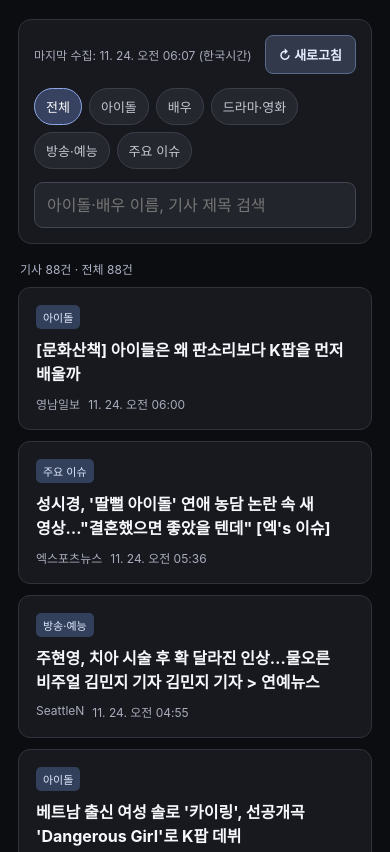
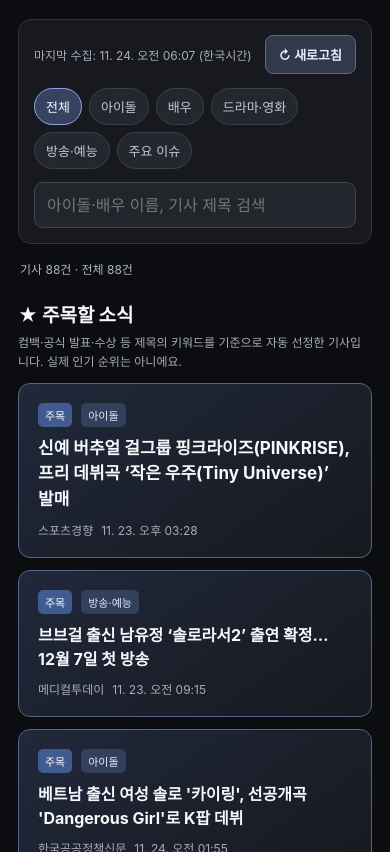
Before and after one commit to dolin0/77template, a plain HTML site: page news.html in a window 390 px wide. Shown: the part 248-1100 px from the top of the page. Drawn offline with Linux system fonts and the light colour scheme.

Commit message:
Add files via upload

```diff
--- a/news.html
+++ b/news.html
@@ -1,69 +1,52 @@
 <!DOCTYPE html>
 <html lang="ko">
 <head>
-  <meta charset="UTF-8">
-  <meta name="viewport" content="width=device-width, initial-scale=1">
-  <meta name="theme-color" content="#111318">
+<meta charset="UTF-8"><meta name="viewport" content="width=device-width, initial-scale=1"><meta name="theme-color" content="#111318">
 <title>오늘의 연예 뉴스 | 77 MAGAZINE STUDIO</title>
 <style>
 :root{color-scheme:dark;font-family:-apple-system,BlinkMacSystemFont,'Apple SD Gothic Neo','Malgun Gothic',sans-serif;--bg:#0c0d10;--panel:#17191f;--border:#30333b;--muted:#a9adbb;--blue:#b4c9ff}
 *{box-sizing:border-box}body{margin:0;background:var(--bg);color:#f7f8fb}button,input{font:inherit}button{cursor:pointer}a{color:inherit}
 header{padding:20px max(18px,calc((100vw - 1040px)/2));border-bottom:1px solid var(--border);display:flex;gap:12px;align-items:center;justify-content:space-between}
 .brand{font-weight:800;font-size:17px;letter-spacing:-.5px;text-decoration:none}.brand small{font-size:12px;color:var(--muted);font-weight:500;margin-left:8px}
-    .back{font-size:13px;color:#d3d8e9;text-decoration:none;padding:9px 12px;border:1px solid var(--border);border-radius:9px}
 main{max-width:1040px;margin:auto;padding:30px 18px 80px}.eyebrow{font-size:12px;color:var(--blue);font-weight:700;margin-bottom:8px}h1{margin:0;font-size:clamp(25px,5vw,36px);letter-spacing:-1px}p.subtitle{color:var(--muted);line-height:1.7;margin:9px 0 22px;font-size:14px}
 .toolbar{background:var(--panel);border:1px solid var(--border);border-radius:13px;padding:15px;margin-bottom:16px}.toolbar-top{display:flex;justify-content:space-between;align-items:center;gap:10px;flex-wrap:wrap}.updated{font-size:12px;color:var(--muted)}
 .refresh{background:#31394a;border:1px solid #586a8d;color:#e6edff;border-radius:8px;padding:9px 13px;font-size:13px;font-weight:700}
 .filters{display:flex;gap:7px;flex-wrap:wrap;margin-top:14px}.filter{background:#25272e;color:#c4c8d2;border:1px solid #3b3f4a;border-radius:30px;padding:8px 11px;font-size:13px}.filter.active{background:#36425f;border-color:#8ea7e7;color:white}
 .search{width:100%;margin-top:13px;padding:12px;background:#22252c;border:1px solid #424650;border-radius:9px;outline:none;color:white}.search:focus{border-color:#a3b9fb}
-    .count{color:#aeb5c8;font-size:12px;margin:16px 2px 10px}.news-list{display:grid;gap:11px}.article{background:var(--panel);border:1px solid var(--border);border-radius:12px;padding:17px}.row{display:flex;flex-wrap:wrap;align-items:center;gap:9px;margin-bottom:9px}.tag{font-size:11px;border-radius:5px;padding:4px 7px;background:#33405b;color:#e2eaff}.article h2{font-size:16px;line-height:1.5;font-weight:700;margin:0 0 9px;word-break:keep-all}.article h2 a{text-decoration:none}.article h2 a:hover{text-decoration:underline}.meta{font-size:12px;color:var(--muted);display:flex;gap:8px;flex-wrap:wrap}.empty{padding:45px 18px;text-align:center;border:1px dashed #454b59;border-radius:14px;color:#d8deeb;background:#161920;line-height:1.8}.empty strong{font-size:16px}.empty p{color:var(--muted);font-size:13px;margin:10px 0 0}.notice{font-size:12px;color:var(--muted);line-height:1.7;margin-top:22px}
-    [hidden]{display:none!important}@media(max-width:540px){header{padding:15px}.brand small{display:none}main{padding-top:24px}}
-
-    /* 공통 상단 메뉴: 기존 편집 기능과 독립적 */
-    .studio-nav{display:flex;align-items:center;gap:7px;flex-shrink:0}
-    .studio-nav a{display:inline-flex;align-items:center;justify-content:center;min-height:40px;padding:9px 13px;border:1px solid #424650;border-radius:9px;background:#25272e;color:#cbd0de;text-decoration:none;font-size:13px;font-weight:700;white-space:nowrap}
-    .studio-nav a[aria-current="page"]{background:#353c50;border-color:#859fe2;color:#fff}
-    .studio-nav a:focus-visible{outline:2px solid #b4c9ff;outline-offset:2px}
-    @media(max-width:600px){header{flex-wrap:wrap}.studio-nav{width:100%;display:grid;grid-template-columns:1fr 1fr}.studio-nav a{width:100%;min-height:42px}}
+.count{color:#aeb5c8;font-size:12px;margin:16px 2px 10px}.news-list{display:grid;gap:11px}.article{background:var(--panel);border:1px solid var(--border);border-radius:12px;padding:17px}.row{display:flex;flex-wrap:wrap;align-items:center;gap:9px;margin-bottom:9px}.tag{font-size:11px;border-radius:5px;padding:4px 7px;background:#33405b;color:#e2eaff}.article h2{font-size:16px;line-height:1.5;font-weight:700;margin:0 0 9px;word-break:keep-all}.article h2 a{text-decoration:none}.article h2 a:hover{text-decoration:underline}.meta{font-size:12px;color:var(--muted);display:flex;gap:8px;flex-wrap:wrap}.empty{padding:32px 18px;text-align:center;border:1px dashed #454b59;border-radius:14px;color:#d8deeb;background:#161920;line-height:1.8}.empty strong{font-size:16px}.empty p{color:var(--muted);font-size:13px;margin:10px 0 0}.notice{font-size:12px;color:var(--muted);line-height:1.7;margin-top:22px}
+.studio-nav{display:flex;align-items:center;gap:7px;flex-shrink:0}.studio-nav a{display:inline-flex;align-items:center;justify-content:center;min-height:40px;padding:9px 13px;border:1px solid #424650;border-radius:9px;background:#25272e;color:#cbd0de;text-decoration:none;font-size:13px;font-weight:700;white-space:nowrap}.studio-nav a[aria-current="page"]{background:#353c50;border-color:#859fe2;color:#fff}.studio-nav a:focus-visible{outline:2px solid #b4c9ff;outline-offset:2px}
+.section-title{display:flex;align-items:center;gap:9px;margin:23px 0 6px;font-size:19px;font-weight:800}.section-note{font-size:12px;line-height:1.6;color:var(--muted);margin:0 0 12px}.featured-list{display:grid;grid-template-columns:repeat(2,minmax(0,1fr));gap:12px}.article.featured{border-color:#536588;background:linear-gradient(145deg,#20283a,#17191f);padding:19px}.article.featured:first-child{grid-column:1/-1}.article.featured:first-child h2{font-size:20px}.spotlight{background:#415b91;color:white}.empty.small{padding:18px;font-size:13px}
+[hidden]{display:none!important}@media(max-width:600px){header{flex-wrap:wrap;padding:15px}.brand small{display:none}.studio-nav{width:100%;display:grid;grid-template-columns:1fr 1fr}.studio-nav a{width:100%;min-height:42px}.featured-list{grid-template-columns:1fr}.article.featured:first-child{grid-column:auto}.article.featured:first-child h2{font-size:17px}main{padding-top:24px}}
 </style>
 </head>
 <body>
 <header><a class="brand" href="./index.html">77 MAGAZINE STUDIO <small>Entertainment News</small></a><nav class="studio-nav" aria-label="페이지 메뉴"><a href="./index.html">사진 편집기</a><a href="./news.html" aria-current="page">연예 뉴스</a></nav></header>
 <main>
-  <div class="eyebrow">77 MAGAZINE · NEWS DESK</div>
-  <h1>오늘의 연예 뉴스</h1>
+<div class="eyebrow">77 MAGAZINE · NEWS DESK</div><h1>오늘의 연예 뉴스</h1>
 <p class="subtitle">아이돌을 중심으로 배우, 드라마·영화, 방송·예능, 주요 연예계 소식을 모아보는 공간입니다.</p>
-  <section class="toolbar" aria-label="뉴스 검색 및 필터">
-    <div class="toolbar-top"><span class="updated" id="updated">뉴스 데이터 확인 중…</span><button class="refresh" id="refresh" type="button">↻ 새로고침</button></div>
-    <div class="filters" id="filters"></div>
-    <input class="search" type="search" id="search" placeholder="아이돌·배우 이름, 기사 제목 검색" aria-label="뉴스 검색">
-  </section>
+<section class="toolbar" aria-label="뉴스 검색 및 필터"><div class="toolbar-top"><span class="updated" id="updated">뉴스 데이터 확인 중…</span><button class="refresh" id="refresh" type="button">↻ 새로고침</button></div><div class="filters" id="filters"></div><input class="search" type="search" id="search" placeholder="아이돌·배우 이름, 기사 제목 검색" aria-label="뉴스 검색"></section>
 <div id="count" class="count" aria-live="polite"></div>
-  <div id="newsList" class="news-list" aria-live="polite"></div>
-  <p class="notice">기사 제목을 누르면 원문으로 이동합니다. 뉴스는 언론사와 Google 뉴스 검색 결과를 바탕으로 수집할 예정이며, 실제 기사 발행 시간과 자동 수집 시간은 다를 수 있습니다. 동일 사건의 기사나 분류가 일부 중복될 수 있습니다.</p>
+<section id="featuredSection" aria-labelledby="featuredTitle"><h2 id="featuredTitle" class="section-title">★ 주목할 소식</h2><p class="section-note">컴백·공식 발표·수상 등 제목의 키워드를 기준으로 자동 선정한 기사입니다. 실제 인기 순위는 아니에요.</p><div id="featuredList" class="featured-list"></div></section>
+<section aria-labelledby="latestTitle"><h2 id="latestTitle" class="section-title">최신 뉴스</h2><p class="section-note">기사 발행 시간순 · 위에 소개된 소식은 아래에서 중복 표시하지 않아요.</p><div id="newsList" class="news-list" aria-live="polite"></div></section>
+<p class="notice">기사 제목을 누르면 원문으로 이동합니다. 구글 뉴스 검색 기반 자료로, 분류나 중요도는 자동 판단 결과이며 실제 기사 발행 시간과 수집 시간은 다를 수 있습니다.</p>
 </main>
 <script>
 (()=>{
 'use strict';
 const categories=[['all','전체'],['idol','아이돌'],['actor','배우'],['drama','드라마·영화'],['variety','방송·예능'],['issue','주요 이슈']];
-  let data=[],category='all',problem='',updatedAt='';
-  const $=id=>document.getElementById(id);
-  const f=$('filters');
+let data=[],category='all',problem='';
+const $=id=>document.getElementById(id);const f=$('filters');
 categories.forEach(([id,name])=>{const b=document.createElement('button');b.type='button';b.className='filter'+(id==='all'?' active':'');b.textContent=name;b.dataset.cat=id;b.addEventListener('click',()=>{category=id;[...f.children].forEach(x=>x.classList.toggle('active',x.dataset.cat===id));render()});f.appendChild(b)});
 $('search').addEventListener('input',render);$('refresh').addEventListener('click',load);
 const validUrl=u=>{try{const x=new URL(u);return ['https:','http:'].includes(x.protocol)}catch{return false}};
 function fmt(s){if(!s)return '시간 정보 없음';const d=new Date(s);if(!Number.isFinite(d.getTime()))return '시간 정보 없음';return new Intl.DateTimeFormat('ko-KR',{timeZone:'Asia/Seoul',month:'2-digit',day:'2-digit',hour:'2-digit',minute:'2-digit'}).format(d)}
-  function render(){
-    const term=$('search').value.trim().toLocaleLowerCase('ko');
-    const shown=data.filter(a=>(category==='all'||a.category===category)&&(!term||[a.title,a.source,a.category].join(' ').toLocaleLowerCase('ko').includes(term)));
-    $('count').textContent=`기사 ${shown.length}건${data.length?` · 전체 ${data.length}건`:''}`;
-    $('newsList').replaceChildren();
-    if(!shown.length){const e=document.createElement('div');e.className='empty';const strong=document.createElement('strong');strong.textContent=problem||(!data.length?'아직 수집된 기사가 없습니다.':'조건에 맞는 기사가 없습니다.');const p=document.createElement('p');p.textContent=!data.length?'뉴스 자동 수집 기능을 연결하는 다음 단계에서 실제 기사들이 표시됩니다.':'검색어 또는 카테고리를 변경해 보세요.';e.append(strong,p);$('newsList').append(e);return}
-    shown.forEach(a=>{if(!a.title||!validUrl(a.url))return;const item=document.createElement('article');item.className='article';const row=document.createElement('div');row.className='row';const tag=document.createElement('span');tag.className='tag';tag.textContent=categories.find(x=>x[0]===a.category)?.[1]||'연예 뉴스';row.append(tag);const h=document.createElement('h2');const link=document.createElement('a');link.href=a.url;link.target='_blank';link.rel='noopener noreferrer';link.textContent=a.title;h.append(link);const meta=document.createElement('div');meta.className='meta';const source=document.createElement('span');source.textContent=a.source||'출처 미상';const time=document.createElement('span');time.textContent=fmt(a.published);meta.append(source,time);item.append(row,h,meta);$('newsList').append(item)})
-  }
-  async function load(){const button=$('refresh');button.disabled=true;button.textContent='불러오는 중…';problem='';try{const r=await fetch('./news.json?ts='+Date.now(),{cache:'no-store'});if(!r.ok)throw new Error('파일 없음');const j=await r.json();if(!Array.isArray(j.articles))throw new Error('데이터 형식 오류');data=j.articles.filter(a=>a&&typeof a.title==='string'&&validUrl(a.url));updatedAt=j.updated_at||'';$('updated').textContent=updatedAt?`마지막 수집: ${fmt(updatedAt)} (한국시간)`:'뉴스 수집 대기 중'}catch(e){data=[];problem='뉴스 자동 수집이 아직 연결되지 않았습니다.';$('updated').textContent='뉴스 데이터 연결 전'}finally{button.disabled=false;button.textContent='↻ 새로고침';render()}}
+const newsWords=[['컴백',5],['신곡',4],['발매',3],['데뷔',4],['공식 발표',6],['공식입장',5],['확정',3],['수상',5],['대상',4],['월드투어',5],['투어',3],['콘서트',3],['캐스팅',3],['출연 확정',4],['열애 인정',4],['입대',3],['전역',3],['활동 중단',5],['계약 종료',4],['재계약',4],['영화제',3],['기록 경신',4]];
+function importance(a){const title=a.title||'';let score=0;for(const [word,weight] of newsWords)if(title.includes(word))score+=weight;if(a.category==='idol')score+=2;if(a.category==='issue')score+=1;const elapsed=(Date.now()-new Date(a.published).getTime())/3600000;if(Number.isFinite(elapsed)&&elapsed>=0&&elapsed<=24)score+=1;return score}
+function articleElement(a,featured=false){const item=document.createElement('article');item.className='article'+(featured?' featured':'');const row=document.createElement('div');row.className='row';if(featured){const hot=document.createElement('span');hot.className='tag spotlight';hot.textContent='주목';row.append(hot)}const tag=document.createElement('span');tag.className='tag';tag.textContent=categories.find(x=>x[0]===a.category)?.[1]||'연예 뉴스';row.append(tag);const h=document.createElement('h2');const link=document.createElement('a');link.href=a.url;link.target='_blank';link.rel='noopener noreferrer';link.textContent=a.title;h.append(link);const meta=document.createElement('div');meta.className='meta';const source=document.createElement('span');source.textContent=a.source||'출처 미상';const time=document.createElement('span');time.textContent=fmt(a.published);meta.append(source,time);item.append(row,h,meta);return item}
+function emptyMessage(message,detail){const e=document.createElement('div');e.className='empty small';const strong=document.createElement('strong');strong.textContent=message;const p=document.createElement('p');p.textContent=detail;e.append(strong,p);return e}
+function render(){const term=$('search').value.trim().toLocaleLowerCase('ko');const shown=data.filter(a=>(category==='all'||a.category===category)&&(!term||[a.title,a.source,a.category].join(' ').toLocaleLowerCase('ko').includes(term))).sort((a,b)=>new Date(b.published)-new Date(a.published));$('count').textContent=`기사 ${shown.length}건${data.length?` · 전체 ${data.length}건`:''}`;const featuredList=$('featuredList'),list=$('newsList');featuredList.replaceChildren();list.replaceChildren();if(!shown.length){$('featuredSection').hidden=true;list.append(emptyMessage(problem||(!data.length?'아직 수집된 기사가 없습니다.':'조건에 맞는 기사가 없습니다.'),!data.length?'뉴스 자동 수집 결과를 확인해 주세요.':'검색어나 카테고리를 바꿔보세요.'));return}
+const featured=shown.map(a=>({a,score:importance(a)})).filter(x=>x.score>=4).sort((x,y)=>y.score-x.score||new Date(y.a.published)-new Date(x.a.published)).slice(0,5).map(x=>x.a);$('featuredSection').hidden=!featured.length;const selected=new Set(featured);featured.forEach(a=>featuredList.append(articleElement(a,true)));shown.filter(a=>!selected.has(a)).forEach(a=>list.append(articleElement(a)));if(shown.length===featured.length)list.append(emptyMessage('나머지 최신 뉴스가 없습니다.','주목할 소식에 해당 기사들이 모두 표시되어 있어요.'))}
+async function load(){const button=$('refresh');button.disabled=true;button.textContent='불러오는 중…';problem='';try{const r=await fetch('./news.json?ts='+Date.now(),{cache:'no-store'});if(!r.ok)throw new Error('파일 없음');const j=await r.json();if(!Array.isArray(j.articles))throw new Error('데이터 형식 오류');data=j.articles.filter(a=>a&&typeof a.title==='string'&&validUrl(a.url));$('updated').textContent=j.updated_at?`마지막 수집: ${fmt(j.updated_at)} (한국시간)`:'뉴스 수집 대기 중'}catch(e){data=[];problem='뉴스 데이터를 불러오지 못했습니다.';$('updated').textContent='뉴스 데이터 연결 확인 필요'}finally{button.disabled=false;button.textContent='↻ 새로고침';render()}}
 load();
 })();
-</script>
-</body>
-</html>
+</script></body></html>
```
Lines whose indentation alone changed are shown as unchanged.
